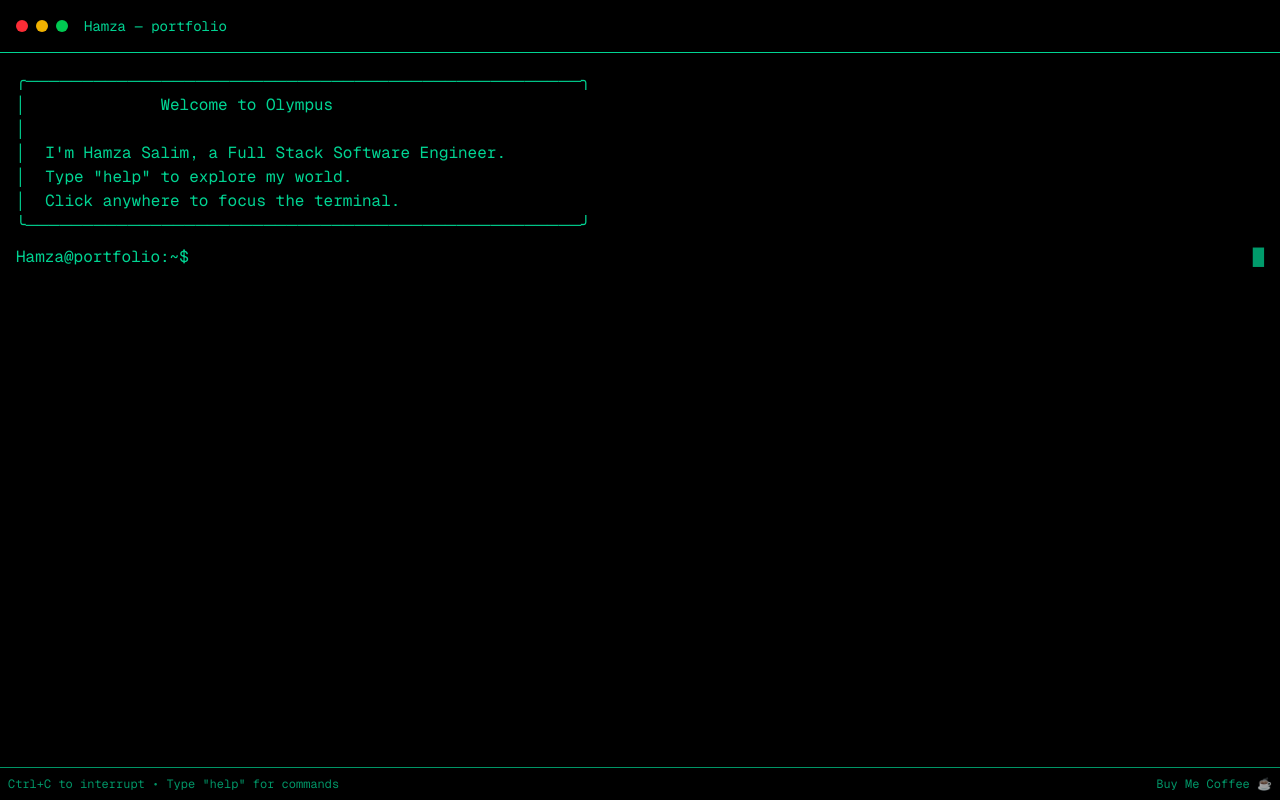
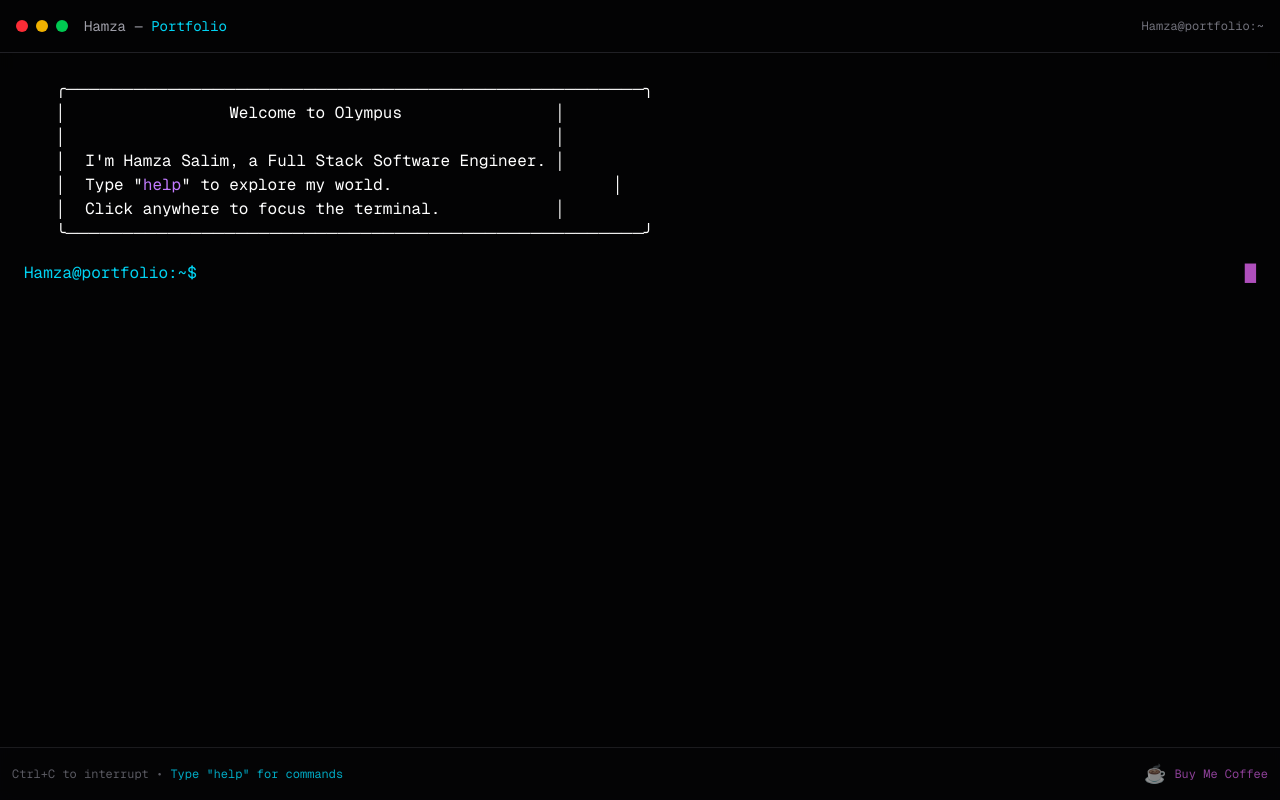
Before and after one commit to hummzer/hummzer, a Next.js app: page / in a window 1280 px wide. Built offline with nearby package versions, Linux system fonts and the light colour scheme.

Commit message:
UI polish

```diff
--- a/src/app/page.jsx
+++ b/src/app/page.jsx
@@ -1,103 +1,113 @@
+// new page.jsx
+
 "use client"
 
 import { useState, useEffect, useRef, useCallback } from "react"
 import Image from "next/image"
-import BuyMeCoffeeModal from "../components/buy-me-coffee-modal.jsx" // Import the new modal
+import BuyMeCoffeeModal from "../components/buy-me-coffee-modal.jsx" // New modal component
 
-const TYPING_SPEED = 15 // Speed up typing slightly
-const IDLE_TIMEOUT = 8000 // Increased to 8 seconds
-const TRANSITION_DURATION = 2000 // Milliseconds for smooth fade transition (2 seconds)
-const IDLE_TOGGLE_INTERVAL = 6500 // Milliseconds for how long each state (terminal/image) lasts during idle
+const TYPING_SPEED = 20
+const IDLE_TIMEOUT = 15000 // Increased idle time
+const TRANSITION_DURATION = 1500 // Smoother, faster transition
+const IDLE_TOGGLE_INTERVAL = 8000 // Toggles every 8 seconds
 
 export default function TerminalPortfolio() {
   const [history, setHistory] = useState([])
   const [currentInput, setCurrentInput] = useState("")
   const [displayingOutput, setDisplayingOutput] = useState(false)
   const [isIdle, setIsIdle] = useState(false)
-  const [isTerminalVisible, setIsTerminalVisible] = useState(true) // Terminal visible by default
-  const [isCoffeeModalOpen, setIsCoffeeModalOpen] = useState(false) // State for modal visibility
+  const [isTerminalVisible, setIsTerminalVisible] = useState(true)
+  const [isCoffeeModalOpen, setIsCoffeeModalOpen] = useState(false)
 
   const inputRef = useRef(null)
   const terminalRef = useRef(null)
   const idleTimerRef = useRef(null)
-  const transitionIntervalRef = useRef(null) // Ref for the idle transition interval
+  const transitionIntervalRef = useRef(null)
 
   const commands = {
     help: [
-      "Available commands:",
+      "<span class='text-cyan-400'>Available Commands:</span>",
       "",
-      "  about     - Learn about me",
-      "  skills    - View my technical skills",
-      "  projects  - See my recent projects",
-      "  contact   - Get my contact information",
-      "  resume    - View my resume",
-      "  clear     - Clear the terminal",
-      "  help      - Show this help message",
+      "  <span class='text-purple-400'>about</span>     - Who am I?",
+      "  <span class='text-purple-400'>skills</span>    - My tech stack",
+      "  <span class='text-purple-400'>projects</span>  - My creations",
+      "  <span class='text-purple-400'>contact</span>   - Reach out to me",
+      "  <span class='text-purple-400'>resume</span>    - View my resume",
+      "  <span class='text-purple-400'>clear</span>     - Clear the terminal screen",
+      "  <span class='text-purple-400'>help</span>      - Show this list of commands",
+      "  <span class='text-purple-400'>buy-coffee</span> - Support my work! ☕",
       "",
     ],
     about: [
       "Hello world! 👋",
       "",
-      "I'm Hamza Salim, a Full Stack Software Engineer.",
-      "I build web applications, primarily using Next.js and Larav.",
-      "",
-      "My journey in tech is driven by a love forWeb Development, OpenSource,the magic in scripting, Linux, AI, Quantum Computing and Blockchain.",
+      "I'm Hamza Salim, a passionate Full Stack Software Engineer.",
+      "My journey in tech is fueled by a love for elegant code, open-source projects, and a fascination with emerging fields like AI and blockchain.",
+      "I primarily work with the Next.js and Laravel ecosystems, crafting dynamic and robust web applications.",
       "",
     ],
     skills: [
-      "Technical Skills:",
+      "<span class='text-cyan-400'>Technical Skills:</span>",
       "",
-      "  Frontend: ",
-      "    • React, Next.js, JavaScript",
-      "    • HTML5, CSS3, Tailwind CSS",
+      "  <span class='text-orange-400'>Frontend:</span>",
+      "    • React, Next.js, JavaScript, TypeScript",
+      "    • HTML5, CSS3, Tailwind CSS, Framer Motion",
       "",
-      "  Backend:",
+      "  <span class='text-orange-400'>Backend:</span>",
       "    • Node.js, Laravel, PHP",
-      "    • SQLite, MongoDB, MySQL, MariaDB",
-      "    • REST APIs",
+      "    • SQLite, MongoDB, MySQL, MariaDB, Prisma ORM",
+      "    • RESTful APIs",
       "",
-      "  DevOps & Tools:",
-      "    • Docker, Kubernetes, Vercel",
-      "    • Git, GitHub Actions, CI/CD",
+      "  <span class='text-orange-400'>DevOps & Tools:</span>",
+      "    • Docker, Kubernetes, Vercel, CI/CD",
+      "    • Git, GitHub Actions",
       "    • Linux, Bash & Python3 scripting",
       "",
     ],
     projects: [
-      "<span class='text-emerald-400'>Recent Projects:</span>", // Changed to emerald-400
+      "<span class='text-cyan-400'>Recent Creations:</span>",
       "",
-      "  <span class='text-indigo-300'>1. Jola Pearl (Nails Parlour Website)</span>", // Changed to indigo-300
-      "     • A modern and responsive website for a nails parlour.",
-      "     • Technologies: Next.js, React, JavaScript, Tailwind CSS.",
-      "     • <a href='https://jola-pearl.vercel.app/' target='_blank' rel='noopener noreferrer' class='text-pink-400 hover:underline'>View Website</a>", // Changed to pink-400
+      "  <span class='text-indigo-400'>1. Bot Forge (Trading Bot Management)</span>",
+      "     • A powerful platform for traders to create, manage, and backtest custom trading bots.",
+      "     • Designed to simplify complex trading strategies with an intuitive interface.",
+      "     • <span class='text-gray-500'>Tech:</span> Next.js, React, APIs, Backend not specified.",
+      "     • <a href='https://bot-forge-eumi-lihslfc41-babus-projects-8dce53e8.vercel.app/' target='_blank' rel='noopener noreferrer' class='text-fuchsia-400 hover:underline transition-colors'>View Project →</a>",
       "",
-      "  <span class='text-indigo-300'>2. Simple Meal Planner</span>", // Changed to indigo-300
-      "     • Full-stack Next.js app for meal planning and grocery lists.",
-      "     • Technologies: Next.js, React, JavaScript, Tailwind CSS, Prisma ORM, Spoonacular API.",
-      "     • <a href='https://v0-simple-meal-planner.vercel.app/' target='_blank' rel='noopener noreferrer' class='text-pink-400 hover:underline'>View Website</a>", // Changed to pink-400
+      "  <span class='text-indigo-400'>2. Exquisite Private (Luxury E-commerce)</span>",
+      "     • A modern luxury e-commerce store for timepieces and jewelry.",
+      "     • Features a beautiful, responsive UI and dynamic product handling.",
+      "     • <span class='text-gray-500'>Tech:</span> Next.js, TypeScript, Tailwind CSS.",
+      "     • <a href='https://v0-modern-catalogue-design.vercel.app/' target='_blank' rel='noopener noreferrer' class='text-fuchsia-400 hover:underline transition-colors'>View Project →</a>",
       "",
-      "  <span class='text-indigo-300'>3. YouTube Shorts Automation Script</span>", // Changed to indigo-300
-      "     • Python script for generating and uploading Shorts.",
-      "     • Technologies: Python, moviepy, YouTube API.",
+      "  <span class='text-indigo-400'>3. Jola Pearl (Nails Parlour Website)</span>",
+      "     • A sleek and modern website for a nails parlour, focusing on user experience.",
+      "     • Implemented with a focus on fast load times and clean design.",
+      "     • <span class='text-gray-500'>Tech:</span> Next.js, React, JavaScript, Tailwind CSS.",
+      "     • <a href='https://jola-pearl.vercel.app/' target='_blank' rel='noopener noreferrer' class='text-fuchsia-400 hover:underline transition-colors'>View Project →</a>",
       "",
-      "  <span class='text-indigo-300'>4. Chrome OS Image Gallery</span>", // Changed to indigo-300
-      "     • Next.js-based digital art showcase with dynamic rendering.",
-      "     • Technologies: Next.js, React, JavaScript, Cloudinary, Framer Motion.",
-      "     • <a href='https://v0-chrome-os-image-gallery.vercel.app/' target='_blank' rel='noopener noreferrer' class='text-pink-400 hover:underline'>View Website</a>", // Changed to pink-400
+      "  <span class='text-indigo-400'>4. YouTube Shorts Automation Script</span>",
+      "     • A Python script for automating the creation and uploading of video shorts.",
+      "     • Streamlines content creation workflows for creators.",
+      "     • <span class='text-gray-500'>Tech:</span> Python, moviepy, YouTube API.",
       "",
-
     ],
     contact: [
-      "Get in touch:",
+      "<span class='text-cyan-400'>Get in touch:</span>",
       "",
-      "  Email:    salimhamza371@gmail.com",
-      "  GitHub:   github.com/hummzer",
-      "  Phone:    +254 716 475 923",
-      "  Website:  hummzer.vercel.app",
+      "  <span class='text-purple-400'>Email:</span>    salimhamza371@gmail.com",
+      "  <span class='text-purple-400'>GitHub:</span>   github.com/hummzer",
+      "  <span class='text-purple-400'>Phone:</span>    +254 716 475 923",
+      "  <span class='text-purple-400'>Website:</span>  hummzer.vercel.app",
       "",
       "Feel free to reach out for collaborations or opportunities!",
       "",
     ],
-    resume: ["Resume:", "", "  You can download my resume at:", "  → https://yourwebsite.com/resume.pdf"],
+    resume: ["<span class='text-cyan-400'>Resume:</span>", "", "  You can download my resume at:", "  <a href='https://yourwebsite.com/resume.pdf' target='_blank' rel='noopener noreferrer' class='text-fuchsia-400 hover:underline transition-colors'>→ Download PDF</a>"],
+    "buy-coffee": [
+      "<span class='text-pink-400'>Launching M-Pesa payment simulator...</span>",
+      "<span class='text-pink-400'>Please enter a valid amount and phone number in the modal.</span>",
+      "",
+    ],
   }
 
   const typeLine = useCallback((historyEntryIndex, lineIndex, fullLine, resolve) => {
@@ -105,23 +115,19 @@ export default function TerminalPortfolio() {
     const interval = setInterval(() => {
       setHistory((prevHistory) => {
         const newHistory = [...prevHistory]
-        // Ensure we're updating the correct entry, especially if history changes rapidly
         if (newHistory[historyEntryIndex]) {
           const targetEntry = { ...newHistory[historyEntryIndex] }
           const updatedOutput = [...targetEntry.output]
-
           if (charIndex < fullLine.length) {
             updatedOutput[lineIndex] = fullLine.substring(0, charIndex + 1)
             charIndex++
           } else {
-            // Ensure the full line is displayed if interval clears after last char
             updatedOutput[lineIndex] = fullLine
             clearInterval(interval)
             resolve()
           }
           newHistory[historyEntryIndex] = { ...targetEntry, output: updatedOutput }
         } else {
-          // If entry no longer exists (e.g., clear command was used), stop typing
           clearInterval(interval)
           resolve()
         }
@@ -138,20 +144,21 @@ export default function TerminalPortfolio() {
       if (trimmedInput === "clear") {
         setHistory([])
         return
+      } else if (trimmedInput === "buy-coffee") {
+        setIsCoffeeModalOpen(true)
+        rawOutput = commands[trimmedInput]
       } else if (trimmedInput === "") {
         rawOutput = [""]
       } else if (commands.hasOwnProperty(trimmedInput)) {
         rawOutput = commands[trimmedInput]
       } else {
-        rawOutput = [`Command not found: ${trimmedInput}`, 'Type "help" to see available commands.', ""]
+        rawOutput = [`<span class='text-red-400'>Command not found: ${trimmedInput}</span>`, 'Type "help" to see available commands.', ""]
       }
 
-      // Add a new entry to history with empty lines as placeholders
       const newHistoryEntryIndex = history.length
       setHistory((prev) => [...prev, { input, output: rawOutput.map(() => "") }])
       setDisplayingOutput(true)
 
-      // Type each line sequentially for all commands
       for (let i = 0; i < rawOutput.length; i++) {
         await new Promise((resolve) => {
           typeLine(newHistoryEntryIndex, i, rawOutput[i], resolve)
@@ -171,7 +178,6 @@ export default function TerminalPortfolio() {
     }
   }
 
-  // Define resetIdleTimer BEFORE focusInput
   const resetIdleTimer = useCallback(() => {
     if (idleTimerRef.current) {
       clearTimeout(idleTimerRef.current)
@@ -182,35 +188,33 @@ export default function TerminalPortfolio() {
   }, [])
 
   const focusInput = useCallback(() => {
-    setIsTerminalVisible(true) // Always show terminal on focus
-    setIsIdle(false) // Reset idle state
+    setIsTerminalVisible(true)
+    setIsIdle(false)
     inputRef.current?.focus()
-    resetIdleTimer() // Reset timer when focused
+    resetIdleTimer()
   }, [resetIdleTimer])
 
-  // Handle simulated M-Pesa payment
-  const handleMpesaPayment = useCallback(async (amount) => {
+  const handleSimulatedPayment = useCallback(async (amount, phoneNumber) => {
     // Simulate API call delay
     await new Promise((resolve) => setTimeout(resolve, 2000))
 
-    const success = Math.random() > 0.2 // 80% chance of success
+    const success = Math.random() > 0.2
     let message = ""
 
     if (success) {
-      message = `<span class='text-emerald-400'>Payment of KSH ${amount.toFixed(2)} successful! Thank you for the coffee! ☕</span>`
+      message = `<span class='text-emerald-400'>✅ Payment of KSH ${amount.toFixed(2)} from ${phoneNumber} successful! Thank you! ☕</span>`
     } else {
-      message = `<span class='text-red-500'>Payment of KSH ${amount.toFixed(2)} failed. Please try again.</span>`
+      message = `<span class='text-red-400'>❌ Payment of KSH ${amount.toFixed(2)} from ${phoneNumber} failed. Please try again.</span>`
     }
 
-    // Add the payment result to the terminal history
     setHistory((prev) => [
       ...prev,
       {
-        input: `buy-coffee ${amount}`, // Show the command that triggered it
-        output: [message, ""], // Add an empty line for spacing
+        input: `buy-coffee ${amount} ${phoneNumber}`,
+        output: [message, ""],
       },
     ])
-    // Ensure terminal scrolls to show the new message
+
     if (terminalRef.current) {
       terminalRef.current.scrollTop = terminalRef.current.scrollHeight
     }
@@ -222,23 +226,22 @@ export default function TerminalPortfolio() {
       {
         input: "",
         output: [
-          "╭─────────────────────────────────────────────────╮",
-          "│              Welcome to Olympus                 ",
-          "│                                                 ",
-          "│  I'm Hamza Salim, a Full Stack Software Engineer. ",
-          '│  Type "help" to explore my world.               ',
-          "│  Click anywhere to focus the terminal.          ",
-          "╰─────────────────────────────────────────────────╯",
+          "╭───────────────────────────────────────────────────╮",
+          "│                 Welcome to Olympus                │",
+          "│                                                   │",
+          "│  I'm Hamza Salim, a Full Stack Software Engineer. │",
+          '│  Type "<span class="text-purple-400">help</span>" to explore my world.                       │',
+          "│  Click anywhere to focus the terminal.            │",
+          "╰───────────────────────────────────────────────────╯",
           "",
         ],
       },
     ])
     setTimeout(() => focusInput(), 100)
 
-    // Event listeners for activity
     document.addEventListener("mousemove", resetIdleTimer)
     document.addEventListener("keydown", resetIdleTimer)
-    document.addEventListener("blur", () => setIsTerminalVisible(false)) // Hide terminal on blur
+    document.addEventListener("blur", () => setIsTerminalVisible(false))
 
     return () => {
       document.removeEventListener("mousemove", resetIdleTimer)
@@ -249,39 +252,32 @@ export default function TerminalPortfolio() {
   }, [resetIdleTimer, focusInput])
 
   useEffect(() => {
-    // Clear any existing interval when dependencies change or component unmounts
     if (transitionIntervalRef.current) {
       clearInterval(transitionIntervalRef.current)
       transitionIntervalRef.current = null
     }
 
     if (displayingOutput) {
-      // If output is being typed, terminal must be visible and not idle
       setIsTerminalVisible(true)
-      setIsIdle(false) // Ensure idle state is off
-      resetIdleTimer() // Keep resetting idle timer
+      setIsIdle(false)
+      resetIdleTimer()
     } else if (isIdle) {
-      // If idle and not typing, start the alternating fade
-      // Ensure terminal is visible initially when entering idle mode, then start the toggle.
       setIsTerminalVisible(true)
       transitionIntervalRef.current = setInterval(() => {
         setIsTerminalVisible((prev) => !prev)
       }, IDLE_TOGGLE_INTERVAL)
     } else {
-      // If not idle and not typing, ensure terminal is visible
       setIsTerminalVisible(true)
     }
 
-    // Cleanup function for the effect
     return () => {
       if (transitionIntervalRef.current) {
         clearInterval(transitionIntervalRef.current)
       }
     }
-  }, [isIdle, displayingOutput, resetIdleTimer]) // Dependencies for this effect
+  }, [isIdle, displayingOutput, resetIdleTimer])
 
   useEffect(() => {
-    // Ensure terminal scrolls to the bottom whenever history or typing state changes
     if (terminalRef.current) {
       terminalRef.current.scrollTop = terminalRef.current.scrollHeight
     }
@@ -289,84 +285,81 @@ export default function TerminalPortfolio() {
 
   return (
     <div
-      className="relative h-screen bg-black text-emerald-400 font-mono flex flex-col overflow-hidden" // Changed min-h-screen to h-screen
-      onClick={focusInput} // Moved onClick to the outermost div
+      className="relative h-screen bg-zinc-950 text-emerald-400 font-mono flex flex-col overflow-hidden transition-colors duration-500"
+      onClick={focusInput}
     >
-      {/* Background Image */}
+      {/* Background Image with animated overlay */}
       <Image
         src="/background.jpg"
         alt="Abstract background"
-        width={420} // Set your desired width
-        height={420} // Set your desired height
-        objectFit="contain" // Ensures the entire image is visible within its dimensions
-        className={`absolute left-1/2 top-1/2 -translate-x-1/2 -translate-y-1/2 transition-opacity duration-${TRANSITION_DURATION} ${
-          isTerminalVisible ? "opacity-0" : "opacity-80"
+        width={1920}
+        height={1080}
+        objectFit="cover"
+        className={`absolute inset-0 w-full h-full object-cover transition-all duration-[${TRANSITION_DURATION}ms] ${
+          isTerminalVisible ? "opacity-0 scale-105" : "opacity-40 scale-100"
         }`}
         priority
       />
 
       {/* Terminal Overlay */}
       <div
-        className={`absolute inset-0 flex flex-col transition-opacity duration-${TRANSITION_DURATION} ${
+        className={`absolute inset-0 flex flex-col transition-opacity duration-[${TRANSITION_DURATION}ms] ${
           isTerminalVisible ? "opacity-100" : "opacity-0 pointer-events-none"
-        }`}
-        // onClick removed from here, now on parent div
+        } backdrop-blur-sm bg-black/60`}
       >
-        <div className="border-b border-emerald-400 p-4">
-          <div className="flex items-center justify-between">
-            <div className="flex items-center space-x-4">
-              <div className="flex space-x-2">
-                <div className="w-3 h-3 rounded-full bg-red-500"></div>
-                <div className="w-3 h-3 rounded-full bg-yellow-500"></div>
-                <div className="w-3 h-3 rounded-full bg-green-500"></div>
-              </div>
-              <span className="text-sm">Hamza — portfolio</span>
+        <div className="border-b border-zinc-700/50 p-4 shadow-lg flex items-center justify-between">
+          <div className="flex items-center space-x-4">
+            <div className="flex space-x-2">
+              <div className="w-3 h-3 rounded-full bg-red-500 shadow-red-500/50"></div>
+              <div className="w-3 h-3 rounded-full bg-yellow-500 shadow-yellow-500/50"></div>
+              <div className="w-3 h-3 rounded-full bg-green-500 shadow-green-500/50"></div>
             </div>
-            {/* Removed Hamza@portfolio:~$ from top right */}
+            <span className="text-sm text-zinc-400">Hamza — <span className="text-cyan-400">Portfolio</span></span>
           </div>
+          <div className="text-xs text-zinc-500">Hamza@portfolio:~</div>
         </div>
-        <div ref={terminalRef} className="flex-1 p-4 overflow-y-auto cursor-text custom-scrollbar">
-          <div className="space-y-2">
+        <div ref={terminalRef} className="flex-1 p-6 overflow-y-auto cursor-text custom-scrollbar">
+          <div className="space-y-4">
             {history.map((command, index) => (
               <div key={index}>
                 {command.input && (
-                  <div className="flex">
-                    <span className="text-emerald-400 mr-2">Hamza@portfolio:~$</span>
-                    <span className="text-white">{command.input}</span>
+                  <div className="flex items-start">
+                    <span className="text-cyan-400 mr-2 min-w-[150px]">Hamza@portfolio:~$</span>
+                    <span className="text-white break-all">{command.input}</span>
                   </div>
                 )}
                 {command.output.map((line, lineIndex) => (
                   <div
                     key={lineIndex}
-                    className="text-emerald-400 whitespace-pre-wrap"
+                    className="text-white whitespace-pre-wrap pl-8"
                     dangerouslySetInnerHTML={{ __html: line }}
                   />
                 ))}
               </div>
             ))}
-            <form onSubmit={handleSubmit} className="flex">
-              <span className="text-emerald-400 mr-2">Hamza@portfolio:~$</span>
+            <form onSubmit={handleSubmit} className="flex items-start">
+              <span className="text-cyan-400 mr-2 min-w-[150px]">Hamza@portfolio:~$</span>
               <input
                 ref={inputRef}
                 type="text"
                 value={currentInput}
                 onChange={(e) => setCurrentInput(e.target.value)}
-                className="flex-1 bg-transparent text-white outline-none caret-emerald-400"
+                className="flex-1 bg-transparent text-white outline-none caret-fuchsia-400"
                 autoComplete="off"
                 spellCheck="false"
-                disabled={displayingOutput} // Disable input during typing animation
+                disabled={displayingOutput}
               />
-              {!displayingOutput && <span className="animate-pulse text-emerald-400">█</span>}
+              {!displayingOutput && <span className="animate-pulse text-fuchsia-400">█</span>}
             </form>
           </div>
         </div>
-        <div className="border-t border-emerald-400 p-2 text-xs opacity-70 text-center flex justify-between items-center">
-          <span>Ctrl+C to interrupt • Type "help" for commands</span>
+        <div className="border-t border-zinc-700/50 p-3 text-xs opacity-80 flex justify-between items-center bg-zinc-950/50 backdrop-blur-md">
+          <span className="text-zinc-500">Ctrl+C to interrupt • <span className="text-cyan-400">Type "help" for commands</span></span>
           <button
-            onClick={() => setIsCoffeeModalOpen(true)}
-            className="text-emerald-400 hover:text-emerald-300 transition-colors duration-200"
+            onClick={(e) => { e.stopPropagation(); setIsCoffeeModalOpen(true) }}
+            className="flex items-center gap-2 text-fuchsia-400 hover:text-fuchsia-300 transition-colors duration-200 animate-pulse"
           >
-            Buy Me Coffee ☕
+            <span className="text-lg">☕</span> Buy Me Coffee
           </button>
         </div>
       </div>
@@ -375,7 +368,7 @@ export default function TerminalPortfolio() {
       <BuyMeCoffeeModal
         isOpen={isCoffeeModalOpen}
         onClose={() => setIsCoffeeModalOpen(false)}
-        onConfirmPayment={handleMpesaPayment}
+        onConfirmPayment={handleSimulatedPayment}
       />
     </div>
   )
```
